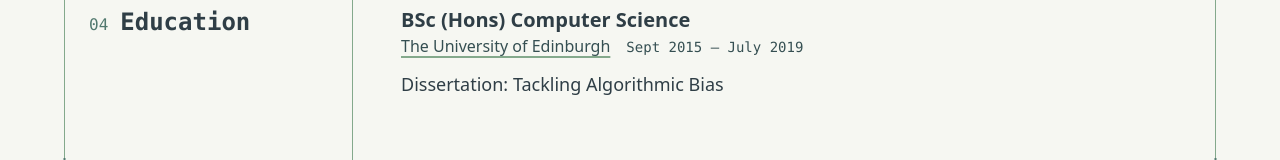
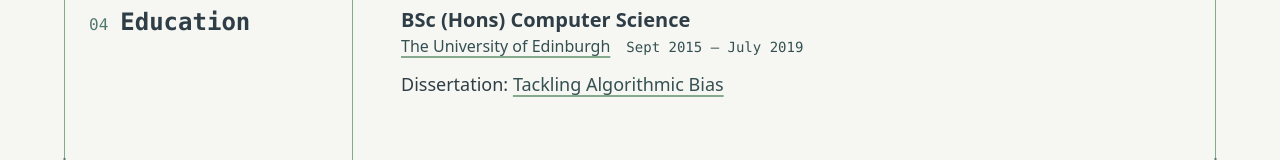
Before and after one commit to RossJenkins/rossjenkins.github.io, a React (Vite) app: page / in a window 1280 px wide. Shown: the part 3477-3637 px from the top of the page. Built offline with nearby package versions, Linux system fonts and the light colour scheme.

Commit message:
Serve my diss

```diff
--- a/src/App.tsx
+++ b/src/App.tsx
@@ -136,7 +136,7 @@ export default function App() {
             <p className="mt-3">
               Dissertation:{' '}
               {education.dissertation.url ? (
-                <a href={education.dissertation.url} className={linkClass}>
+                <a href={`${import.meta.env.BASE_URL}${education.dissertation.url}`} target="_blank" className={linkClass}>
                   {education.dissertation.title}
                 </a>
               ) : (
--- a/src/data.ts
+++ b/src/data.ts
@@ -113,7 +113,7 @@ export const education = {
   schoolUrl: 'https://www.ed.ac.uk',
   dates: 'Sept 2015 – July 2019',
   // Set `url` to link your dissertation; until then the title shows as plain text.
-  dissertation: { title: 'Tackling Algorithmic Bias', url: '' },
+  dissertation: { title: 'Tackling Algorithmic Bias', url: 'honours-project.pdf' },
 }
 
 export const links: Link[] = [
```
Also changed, not shown: 1 other file (tests, documents, lock files or other folders).
